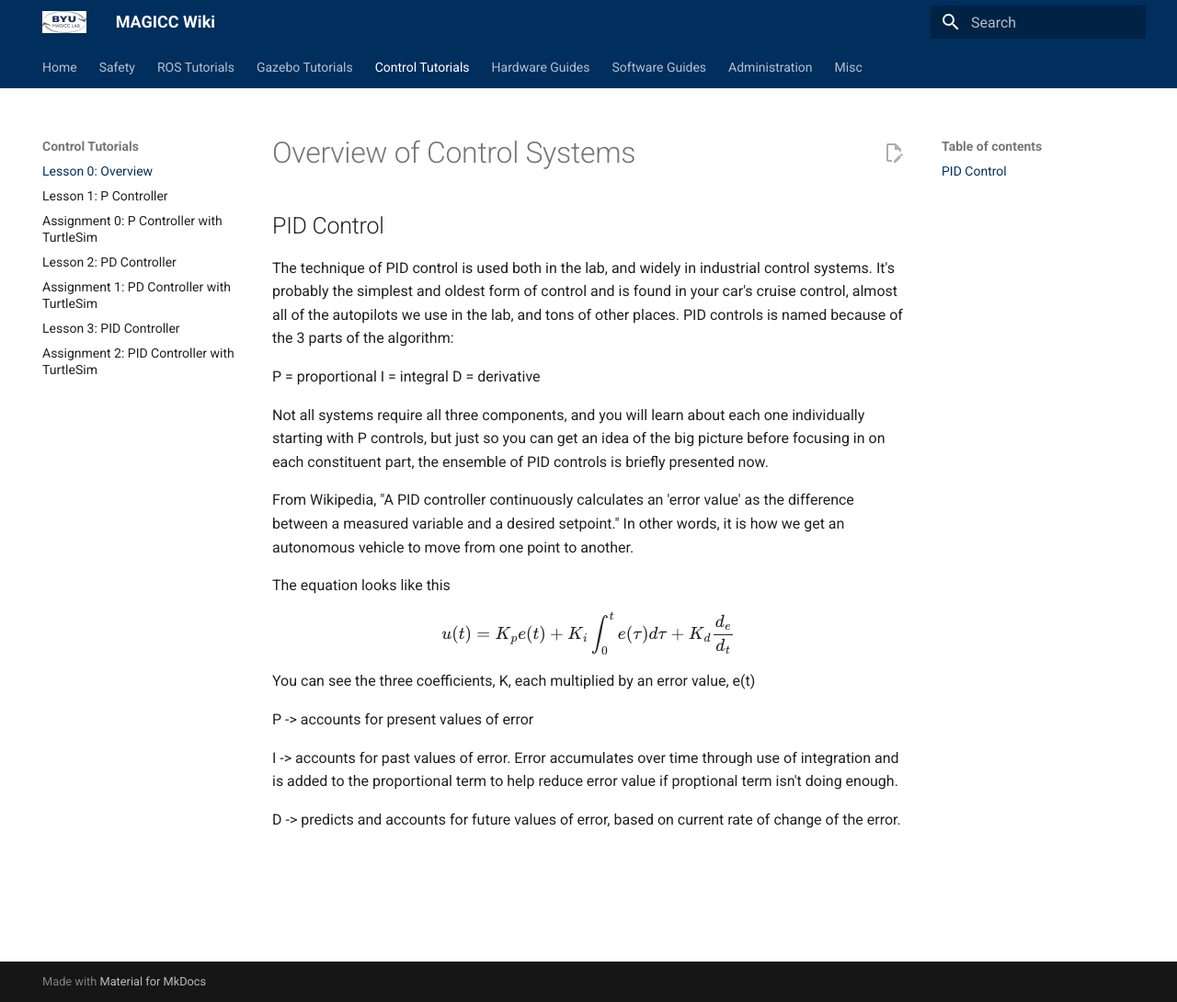
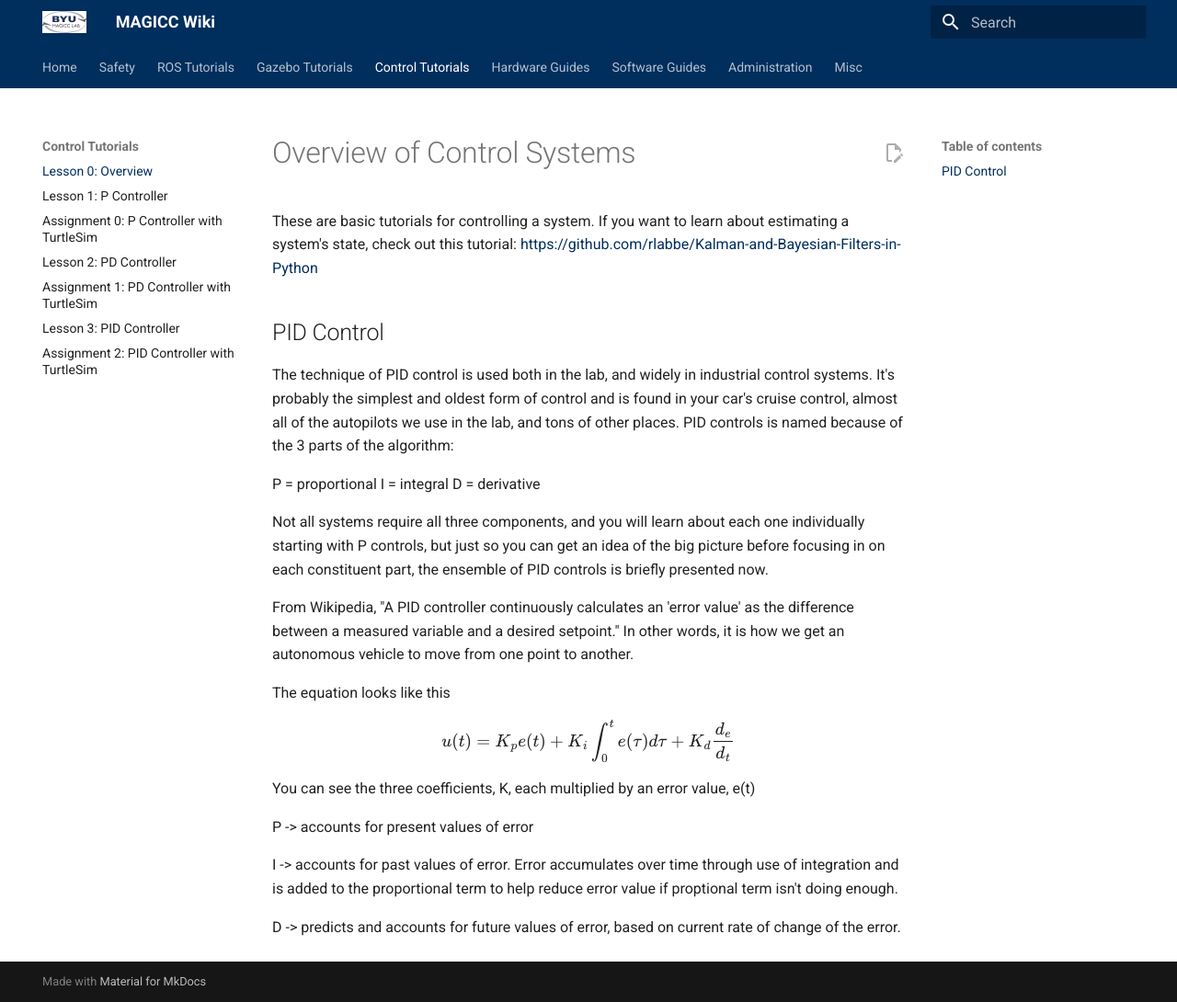
Before and after one commit to byu-magicc/wiki, an MkDocs documentation site: the page built from docs/control_tutorials/overview.md, in a window 1280 px wide and 1090 px high. Shown: the whole window at 92% size. Built offline with MkDocs 1.6.1 and Material for MkDocs 9.7.7, drawn with Linux system fonts in a browser that asks for light colours; formulas are drawn with MathJax 3.

Commit message:
Added estimation tutorial

```diff
--- a/docs/control_tutorials/overview.md
+++ b/docs/control_tutorials/overview.md
@@ -1,4 +1,6 @@
 # Overview of Control Systems
+
+These are basic tutorials for controlling a system. If you want to learn about estimating a system's state, check out this tutorial: [https://github.com/rlabbe/Kalman-and-Bayesian-Filters-in-Python](https://github.com/rlabbe/Kalman-and-Bayesian-Filters-in-Python)
 
 ## PID Control
 The technique of PID control is used both in the lab, and widely in industrial control systems. It's probably the simplest and oldest form of control and is found in your car's cruise control, almost all of the autopilots we use in the lab, and tons of other places. PID controls is named because of the 3 parts of the algorithm:
```
